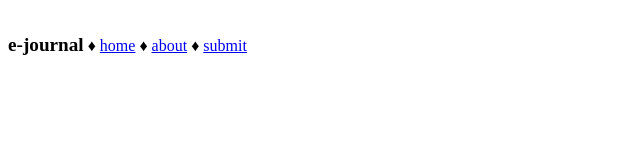
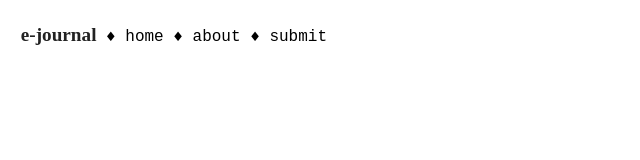
Before and after one commit to atweitzel/ejournal-prototype, a plain HTML site: page index.html in a window 1280 px wide. Shown: the whole page, without its empty margins (0-640 px from the left). Drawn offline with Linux system fonts and the light colour scheme; a web font is replaced by a local one.

Commit message:
Update index.html

```diff
--- a/index.html
+++ b/index.html
@@ -5,7 +5,7 @@
         <meta name="viewport" content="width=devide-width, initial-scale=1.0">
         <title>E-JOURNAL PROTOTYPE</title>
         <meta name="description" content="A protype e-journal for the DC Creatives Club">
-        <link rel="stylesheet" href="issue01.css">
+        <link rel="stylesheet" href="index.css">
         <link rel="stylesheet" href="https://use.typekit.net/rkj7kna.css">
         <link rel="icon" type="image/png" href="images/icon.png">
     </head>
```
